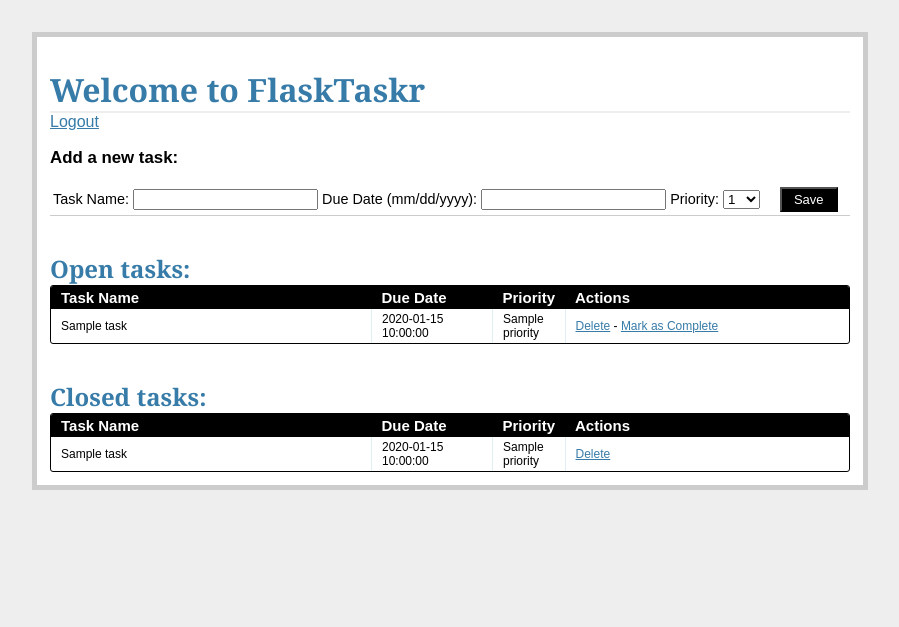
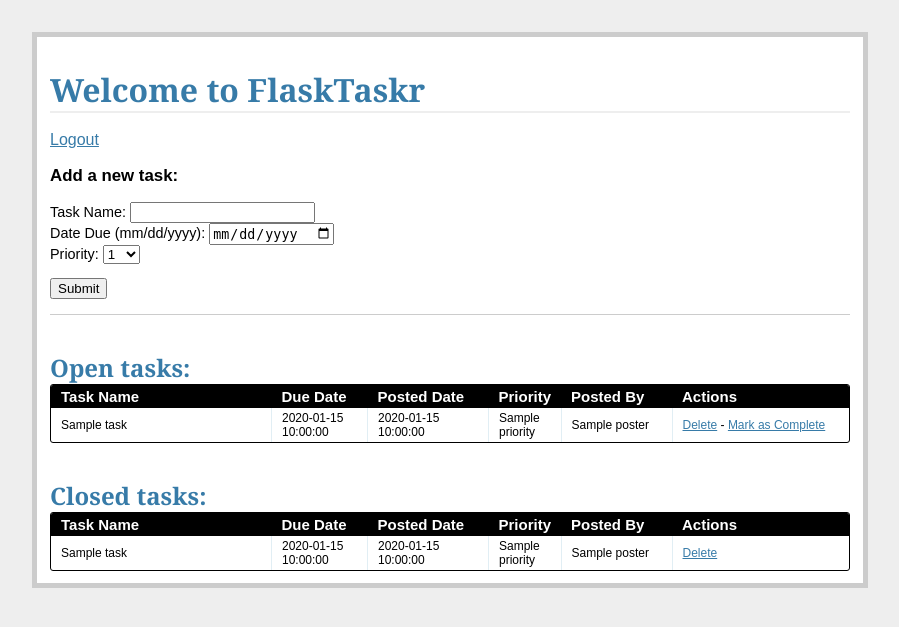
Before and after one commit to ayuribessa/flask-blog, a Flask app: template templates/tasks.html in a window 1280 px wide. Shown: the top 627 px of the page, without its empty margins (190-1089 px from the left). Run offline with Flask 2, Linux system fonts and the light colour scheme; tables that the repository leaves empty hold one stand-in row (values such as "Sample post"); the template is opened without the code that fills it: values that come from a table or form of the project are taken from there, most other values are stand-ins (such as "Sample title", 1, 10 or a date in 2020).

Commit message:
change tasks template to add posted by column

```diff
--- a/templates/tasks.html
+++ b/templates/tasks.html
@@ -1,44 +1,20 @@
 {% extends "_base.html" %}
 {% block content %}
+
 <h1>Welcome to FlaskTaskr</h1>
+<br>
 <a href="/logout">Logout</a>
 <div class="add-task">
   <h3>Add a new task:</h3>
-  <table>
-    <tr>
     <form action="{{ url_for('new_task') }}" method="post">
       {{ form.csrf_token }}
-        <td>
-          <label>Task Name:</label>
-          <input name="name" type="text">
-        </td>
-        <td>
-          <label>Due Date (mm/dd/yyyy):</label>
-          <input name="due_date" type="text" width="120px">
-        </td>
-        <td>
-          <label>Priority:</label>
-          <select name="priority" width="100px">
-            <option value="1">1</option>
-            <option value="2">2</option>
-            <option value="3">3</option>
-            <option value="4">4</option>
-            <option value="5">5</option>
-            <option value="6">6</option>
-            <option value="7">7</option>
-            <option value="8">8</option>
-            <option value="9">9</option>
-            <option value="10">10</option>
-          </select>
-        </td>
-        <td>
-          &nbsp;
-          &nbsp;
-          <input class="button" type="submit" value="Save">
-        </td>
+      <p>
+          {{ form.name.label }}: {{ form.name }}<br>
+          {{ form.due_date.label }}: {{ form.due_date }}<br>
+          {{ form.priority.label }}: {{ form.priority }}
+      </p>
+      <p><input type="submit" value="Submit"></p>
     </form>
-    </tr>
-  </table>
 </div>
 <div class="entries">
   <br>
@@ -48,52 +24,60 @@
     <table>
       <thead>
         <tr>
-          <th width="300px"><strong>Task Name</strong></th>
-          <th width="100px"><strong>Due Date</strong></th>
+          <th width="200px"><strong>Task Name</strong></th>
+          <th width="75px"><strong>Due Date</strong></th>
+          <th width="100px"><strong>Posted Date</strong></th>
           <th width="50px"><strong>Priority</strong></th>
+          <th width="90px"><strong>Posted By</strong></th>
           <th><strong>Actions</strong></th>
         </tr>
       </thead>
       {% for task in open_tasks %}
         <tr>
-          <td width="300px">{{ task.name }}</td>
-          <td width="100px">{{ task.due_date }}</td>
+          <td width="200px">{{ task.name }}</td>
+          <td width="75px">{{ task.due_date }}</td>
+          <td width="100px">{{ task.posted_date }}</td>
           <td width="50px">{{ task.priority }}</td>
+          <td width="90px">{{ task.poster.name }}</td>
           <td>
-            <a href="{{ url_for('delete', task_id = task.task_id) }}">Delete</a>  -
+            <a href="{{ url_for('delete_entry', task_id = task.task_id) }}">Delete</a>  -
             <a href="{{ url_for('complete', task_id = task.task_id) }}">Mark as Complete</a>
           </td>
         </tr>
       {% endfor %}
     </table>
   </div>
+</div>
 <br>
 <br>
-</div>
 <div class="entries">
   <h2>Closed tasks:</h2>
   <div class="datagrid">
     <table>
       <thead>
         <tr>
-        <th width="300px"><strong>Task Name</strong></th>
-        <th width="100px"><strong>Due Date</strong></th>
+          <th width="200px"><strong>Task Name</strong></th>
+          <th width="75px"><strong>Due Date</strong></th>
+          <th width="100px"><strong>Posted Date</strong></th>
           <th width="50px"><strong>Priority</strong></th>
+          <th width="90px"><strong>Posted By</strong></th>
           <th><strong>Actions</strong></th>
         </tr>
       </thead>
       {% for task in closed_tasks %}
         <tr>
-          <td width="300px">{{ task.name }}</td>
-          <td width="100px">{{ task.due_date }}</td>
+          <td width="200px">{{ task.name }}</td>
+          <td width="75px">{{ task.due_date }}</td>
+          <td width="100px">{{ task.posted_date }}</td>
           <td width="50px">{{ task.priority }}</td>
+          <td width="90px">{{ task.poster.name }}</td>
           <td>
-          <a href="{{ url_for('delete', task_id = task.task_id) }}">Delete</a>
+             <a href="{{ url_for('delete_entry', task_id = task.task_id) }}">Delete</a>
           </td>
         </tr>
       {% endfor %}
     </table>
   </div>
-</div>
+<div>
 
 {% endblock %}
```
Lines whose indentation alone changed are shown as unchanged.
